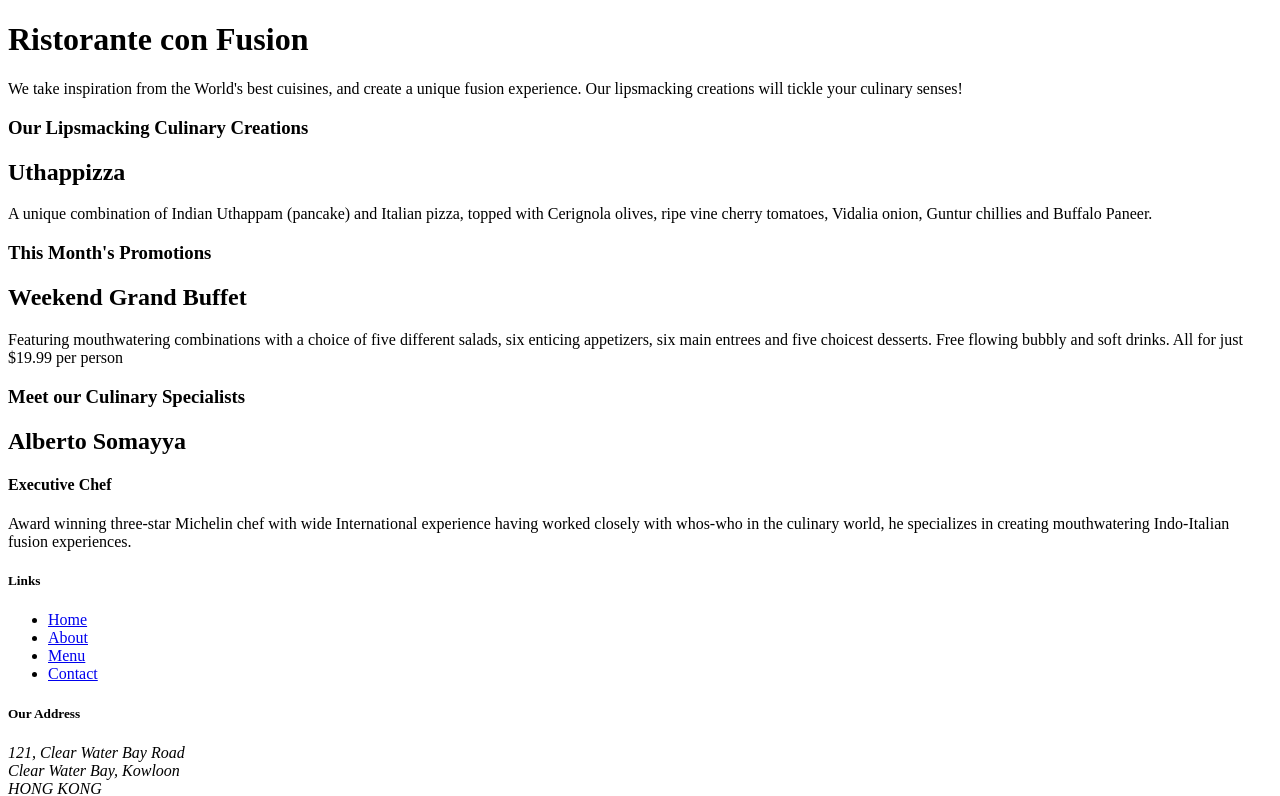
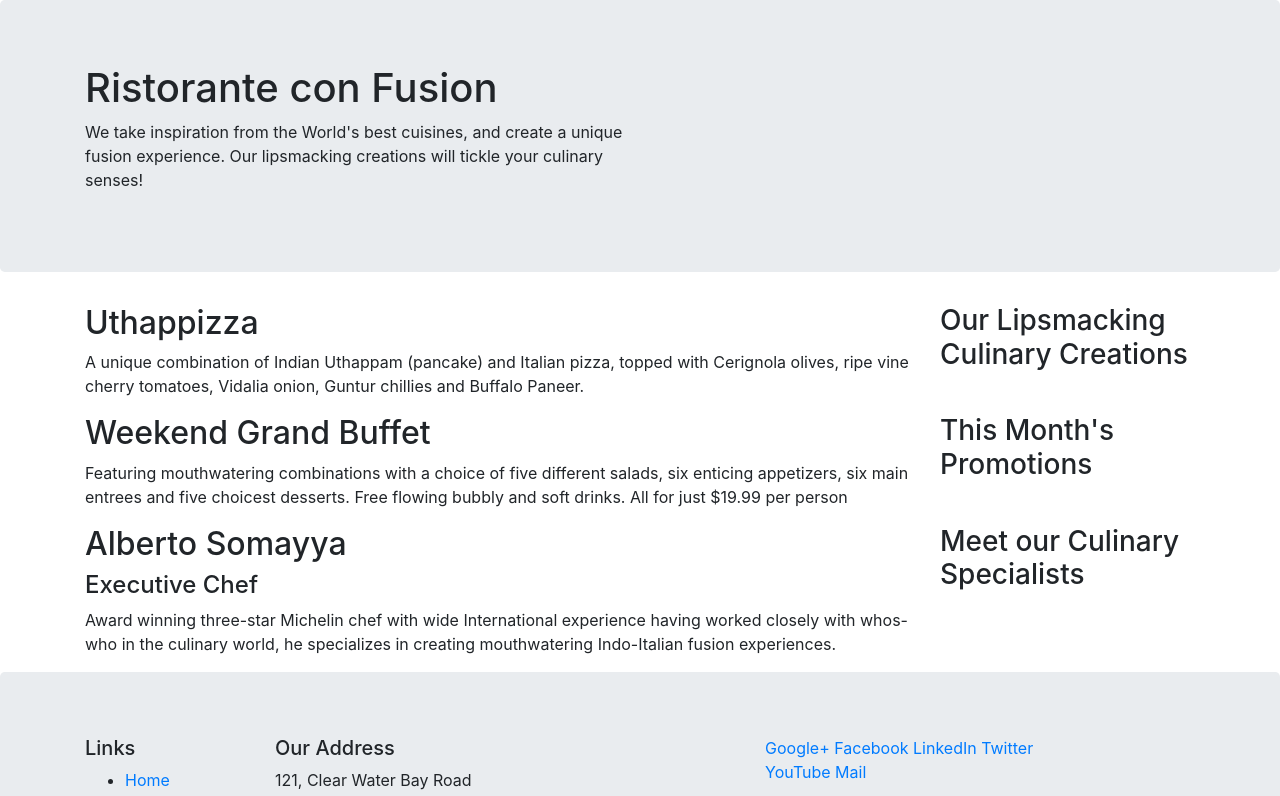
Before and after one commit to swapnilborse42/Front-End-Web-UI-Frameworks-and-Tools-Bootstrap-4-Week1, a website: page index.html in a window 1280 px wide. Shown: the top 796 px of the page. Drawn offline with nearby package versions, Linux system fonts and the light colour scheme.

Commit message:
Bootstrap Grid Part 1

```diff
--- a/index.html
+++ b/index.html
@@ -3,50 +3,59 @@
 
 <head>
     <title>Ristorante Con Fusion</title>
+
+     <!-- Required meta tags always come first -->
+    <meta charset="utf-8">
+    <meta name="viewport" content="width=device-width, initial-scale=1, shrink-to-fit=no">
+    <meta http-equiv="x-ua-compatible" content="ie=edge">
+
+    <!-- Bootstrap CSS -->
+    <link rel="stylesheet" href="node_modules/bootstrap/dist/css/bootstrap.min.css">
+
 </head>
 
 <body>
 
-    <header>
-        <div>
-            <div>
-                <div>
+    <header class="jumbotron">
+        <div class="container">
+            <div class="row">
+                <div class="col-12 col-sm-6">
                     <h1>Ristorante con Fusion</h1>
                     <p>We take inspiration from the World's best cuisines, and create a unique fusion experience. Our lipsmacking creations will tickle your culinary senses!</p>
                 </div>
-                <div>
+                <div class="col-12 col-sm">
                 </div>
             </div>
         </div>
     </header>
 
-    <div>
-        <div>
-            <div>
+    <div class="container">
+        <div class="row">
+            <div class="col-12 col-sm-4 order-sm-last col-md-3">
                 <h3>Our Lipsmacking Culinary Creations</h3>
             </div>
-            <div>
+            <div class="col col-sm order-sm-first col-md">
                 <h2>Uthappizza</h2>
                 <p>A unique combination of Indian Uthappam (pancake) and Italian pizza, topped with Cerignola olives, ripe vine cherry tomatoes, Vidalia onion, Guntur chillies and Buffalo Paneer.</p>
             </div>
         </div>
 
 
-        <div>
-            <div>
-                <h3>This Month's Promotions</h3>
+        <div class="row">
+            <div class="col-12 col-sm-4 order-sm-last col-md-3" >
+                <h3 >This Month's Promotions</h3>
             </div>
-            <div>
+            <div class="col col-sm order-sm-first col-md">
                 <h2>Weekend Grand Buffet</h2>
                 <p>Featuring mouthwatering combinations with a choice of five different salads, six enticing appetizers, six main entrees and five choicest desserts. Free flowing bubbly and soft drinks. All for just $19.99 per person </p>
             </div>
         </div>
 
-        <div>
-            <div>
+        <div class="row">
+            <div class="col-12 col-sm-4 order-sm-last col-md-3">
                 <h3>Meet our Culinary Specialists</h3>
             </div>
-            <div>
+            <div class="col col-sm order-sm-first col-md">
                 <h2>Alberto Somayya</h2>
                 <h4>Executive Chef</h4>
                 <p>Award winning three-star Michelin chef with wide International experience having worked closely with whos-who in the culinary world, he specializes in creating mouthwatering Indo-Italian fusion experiences. </p>
@@ -54,10 +63,10 @@
         </div>
     </div>
 
-    <footer>
-        <div>
-            <div>
-                <div>
+    <footer class="jumbotron">
+        <div class="container">
+            <div class="row">
+                <div class="col-4 col-sm-2">
                     <h5>Links</h5>
                     <ul>
                         <li><a href="#">Home</a></li>
@@ -66,7 +75,7 @@
                         <li><a href="#">Contact</a></li>
                     </ul>
                 </div>
-                <div>
+                <div class="col-7 col-sm-5">
                     <h5>Our Address</h5>
                     <address>
 		              121, Clear Water Bay Road<br>
@@ -77,8 +86,8 @@
 		              Email: <a href="mailto:confusion@food.net">confusion@food.net</a>
 		           </address>
                 </div>
-                <div>
-                    <div>
+                <div class="col-12 col-sm-4">
+                    <div class="col-auto">
                         <a href="http://google.com/+">Google+</a>
                         <a href="http://www.facebook.com/profile.php?id=">Facebook</a>
                         <a href="http://www.linkedin.com/in/">LinkedIn</a>
@@ -96,6 +105,11 @@
         </div>
     </footer>
 
+    <!-- jQuery first, then Popper.js, then Bootstrap JS. -->
+    <script src="node_modules/jquery/dist/jquery.slim.min.js"></script>
+    <script src="node_modules/popper.js/dist/umd/popper.min.js"></script>
+    <script src="node_modules/bootstrap/dist/js/bootstrap.min.js"></script>
+
 </body>
 
 </html>
--- a/package.json
+++ b/package.json
@@ -12,5 +12,10 @@
   "license": "ISC",
   "devDependencies": {
     "lite-server": "^2.3.0"
+  },
+  "dependencies": {
+    "bootstrap": "^4.0.0",
+    "jquery": "^3.3.1",
+    "popper.js": "^1.12.9"
   }
 }
```
Also changed, not shown: 1 other file.
